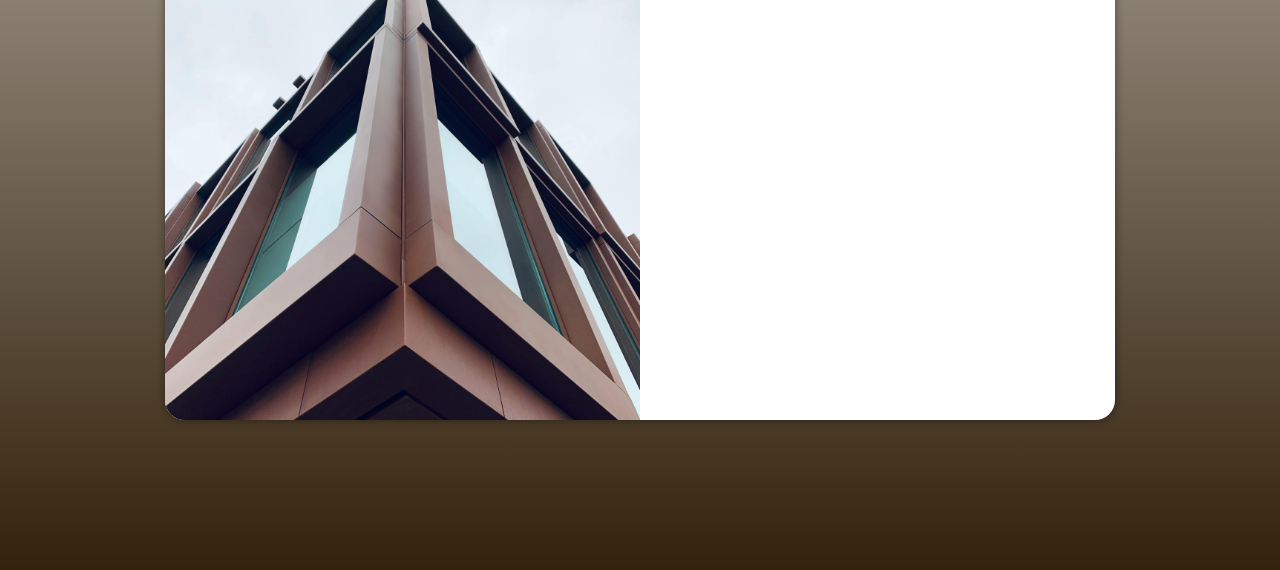
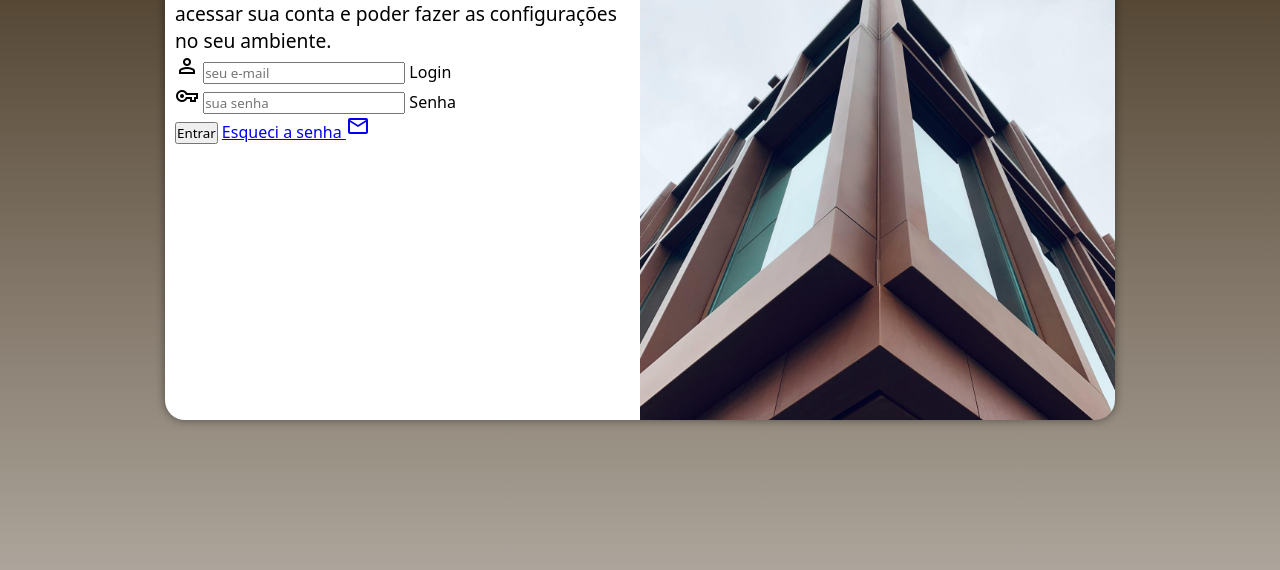
Before and after one commit to WilderNeves/projeto-login, a plain HTML site: page index.html in a window 1280 px wide. Shown: the part 230-800 px from the top of the page. Drawn offline with nearby package versions, Linux system fonts and the light colour scheme.

Commit message:
adicionei o formulário

```diff
--- a/estilos/media-query.css
+++ b/estilos/media-query.css
@@ -3,7 +3,7 @@
 @media screen and (min-width: 768px) and (max-width: 992px) {
 
     body {
-        background-image: linear-gradient(to top, #33220C, #ADA59B);
+        background-image: linear-gradient(to top, #ADA59B, #33220C);
     }
 
     section#login {
@@ -25,7 +25,7 @@
 @media screen and (min-width: 992px) {
 
     body {
-        background-image: linear-gradient(to top, #33220C, #ADA59B);
+        background-image: linear-gradient(to top, #ADA59B,#33220C);
     }
 
     section#login {
@@ -33,7 +33,7 @@
     }
 
     section#login > div#imagem {
-        float: left;
+        float: right;
         width: 50%;
         height: 100%;
     }
@@ -42,4 +42,8 @@
         float: right;
         width: 50%;
     }
+
+    div#formulario > p {
+        font-size: 1.2em;
+    }
 }
--- a/estilos/style.css
+++ b/estilos/style.css
@@ -14,7 +14,7 @@
 }
 
 body, html {
-    background-color: #ADA59B;
+    background-color: #33220C;
     height: 100vh;
     width: 100vw;
 }
@@ -45,8 +45,9 @@ section#login {
 
 section#login > div#imagem {
     display: block;
-    background: #ADA59B url(../imagens/pexels-david-underland-3523621\ \(1\).jpg)no-repeat;
+    background: #33220C url(../imagens/pexels-david-underland-3523621\ \(1\).jpg)no-repeat;
     background-size: cover;
+    background-position: top center;
     height: 200px;
 }
 
@@ -55,3 +56,12 @@ section#login > div#formulario {
     padding: 10px;
 
 }
+
+div#formulario > h1 {
+    text-align: center;
+    margin-bottom: 10px;
+}
+
+div#formulario > p {
+    font-size: 0.8em;
+}
--- a/index.html
+++ b/index.html
@@ -4,6 +4,7 @@
     <meta charset="UTF-8">
     <meta name="viewport" content="width=device-width, initial-scale=1.0">
     <title>Login</title>
+    <link rel="stylesheet" href="https://fonts.googleapis.com/css2?family=Material+Symbols+Outlined:opsz,wght,FILL,GRAD@20..48,100..700,0..1,-50..200" />
     <link rel="stylesheet" href="estilos/style.css">
     <link rel="stylesheet" href="estilos/media-query.css">
 </head>
@@ -13,11 +14,26 @@
             <div id="imagem">
 
             </div>
-            <div id="fomulario">
+            <div id="formulario">
                 <h1>Login</h1>
                 <p>Seja bem vindo(a) novamente. Faça login para acessar sua conta e poder fazer as configurações no seu ambiente.</p>
-                <form action="login.php" method="post">
-
+                <form action="login.php" method="post" autocomplete="on">
+                    <div class="campo">
+                        <span class="material-symbols-outlined">
+                            person
+                            </span>
+                        <input type="email" name="login" id="ilogin" placeholder="seu e-mail" autocomplete="email" required minlength="15">
+                        <label for="ilogin">Login</label>
+                    </div>
+                    <div class="campo">
+                        <span class="material-symbols-outlined">
+                            vpn_key
+                            </span>
+                        <input type="password" name="senha" id="isenha" placeholder="sua senha" autocomplete="current-password" required minlength="8">
+                        <label for="isenha">Senha</label>
+                    </div>
+                    <input type="submit" value="Entrar">
+                    <a href="Esqueci.html">Esqueci a senha <i class="material-symbols-outlined">mail</i></a>
                 </form>
             </div>
         </section>
```
